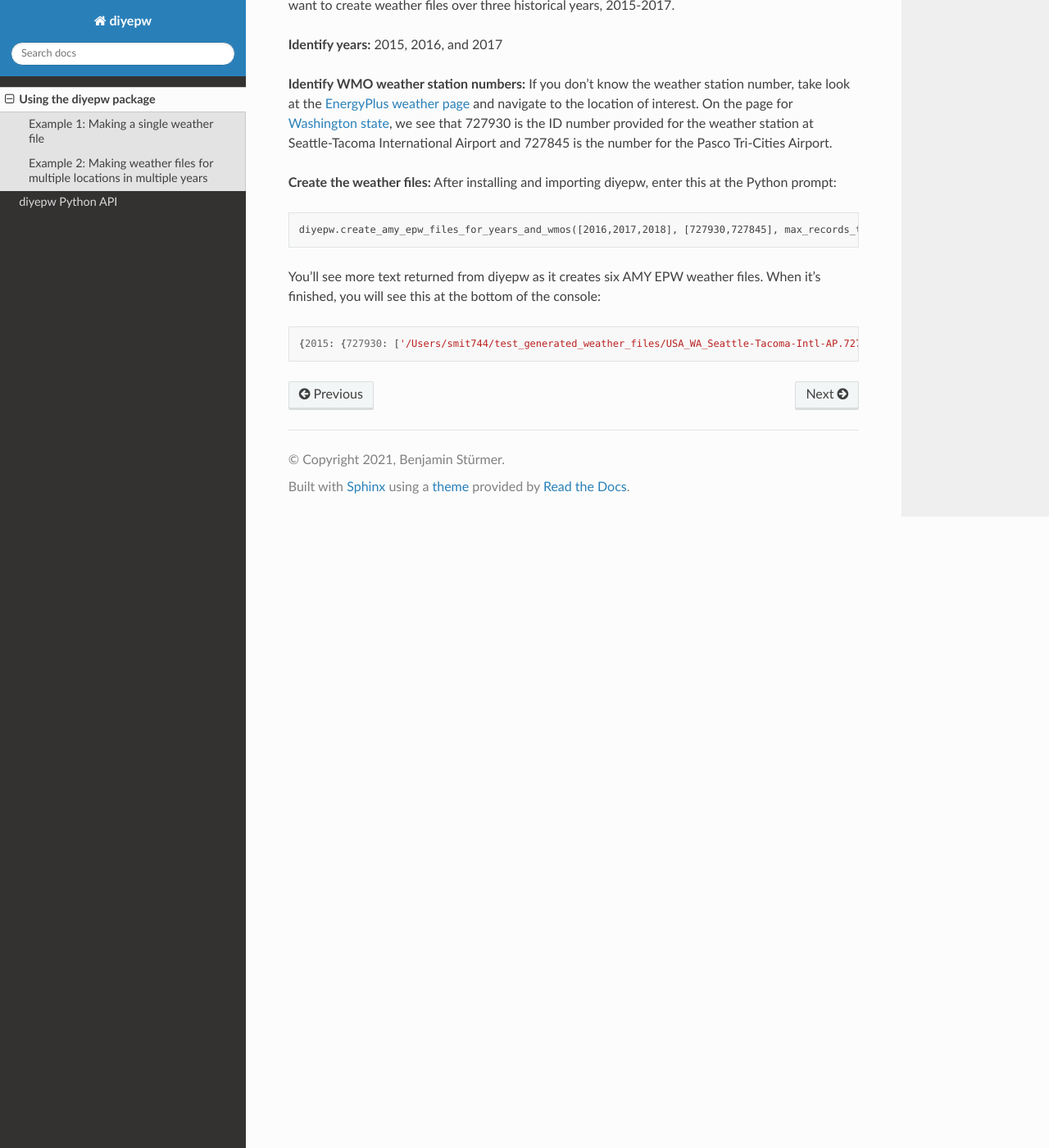
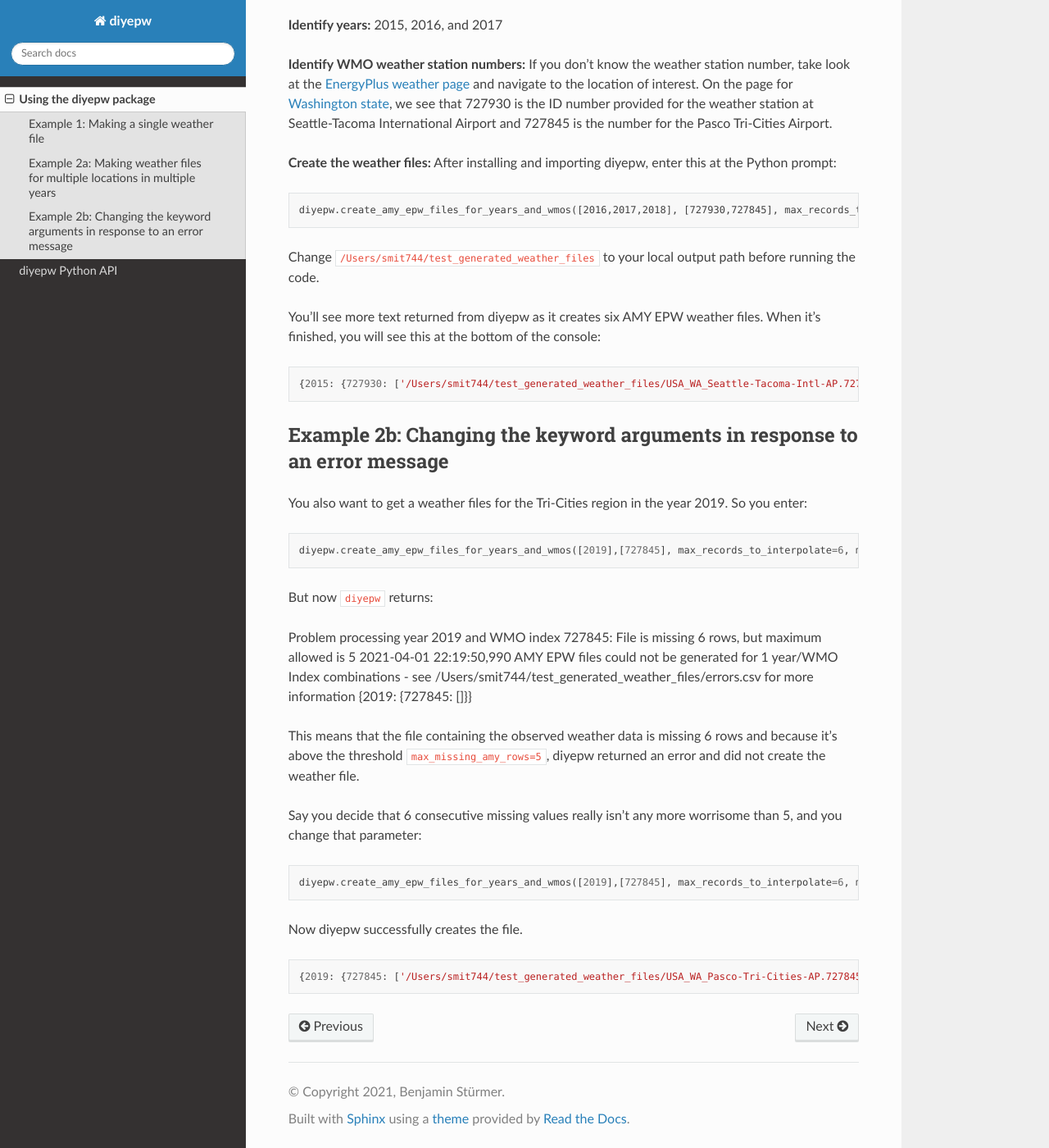
Before and after one commit to IMMM-SFA/diyepw, a Sphinx documentation site: the page built from docs/tutorial.rst, in a window 1280 px wide and 1400 px high, scrolled down 2466 px. Shown: the whole window at 82% size. Built offline with Sphinx 7.4.7 and the Read the Docs theme 2.0.0, drawn with Linux system fonts in a browser that asks for light colours; some of the changed text lies outside the part shown.

Commit message:
Update tutorial.rst

```diff
--- a/docs/tutorial.rst
+++ b/docs/tutorial.rst
@@ -76,7 +76,7 @@ When diyepw has created the file, you will see this at the bottom of the console
 
 
 
-Example 2: Making weather files for multiple locations in multiple years
+Example 2a: Making weather files for multiple locations in multiple years
 --------------------------------------------------------------------------------
 
 Now you want to get weather files for two different locations in Washington state: the first in Seattle and the second in the Tri-Cities region (comprised of Kennewick, Pasco, and Richland). You want to create weather files over three historical years, 2015-2017.
@@ -90,7 +90,38 @@ Now you want to get weather files for two different locations in Washington stat
 
     diyepw.create_amy_epw_files_for_years_and_wmos([2016,2017,2018], [727930,727845], max_records_to_interpolate=6, max_records_to_impute=48, max_missing_amy_rows=5, allow_downloads=True,amy_epw_dir=’/Users/smit744/test_generated_weather_files’)
 
+Change ``/Users/smit744/test_generated_weather_files`` to your local output path before running the code.
+
 You’ll see more text returned from diyepw as it creates six AMY EPW weather files. When it’s finished, you will see this at the bottom of the console:
 ::
 
 {2015: {727930: ['/Users/smit744/test_generated_weather_files/USA_WA_Seattle-Tacoma-Intl-AP.727930_AMY_2015.epw'], 727845:      ['/Users/smit744/test_generated_weather_files/USA_WA_Pasco-Tri-Cities-AP.727845_AMY_2015.epw']}, 2016: {727930: ['/Users/smit744/test_generated_weather_files/USA_WA_Seattle-Tacoma-Intl-AP.727930_AMY_2016.epw'], 727845: ['/Users/smit744/test_generated_weather_files/USA_WA_Pasco-Tri-Cities-AP.727845_AMY_2016.epw']}, 2017: {727930: ['/Users/smit744/test_generated_weather_files/USA_WA_Seattle-Tacoma-Intl-AP.727930_AMY_2017.epw'], 727845: ['/Users/smit744/test_generated_weather_files/USA_WA_Pasco-Tri-Cities-AP.727845_AMY_2017.epw']}}
+
+
+
+Example 2b: Changing the keyword arguments in response to an error message
+--------------------------------------------------------------------------------
+
+You also want to get a weather files for the Tri-Cities region in the year 2019. So you enter:
+::
+
+    diyepw.create_amy_epw_files_for_years_and_wmos([2019],[727845], max_records_to_interpolate=6, max_records_to_impute=48, max_missing_amy_rows=5,allow_downloads=True,amy_epw_dir='/Users/smit744/test_generated_weather_files')
+
+But now ``diyepw`` returns:
+::
+
+Problem processing year 2019 and WMO index 727845: File is missing 6 rows, but maximum allowed is 5
+2021-04-01 22:19:50,990 AMY EPW files could not be generated for 1 year/WMO Index combinations - see /Users/smit744/test_generated_weather_files/errors.csv for more information
+{2019: {727845: []}}
+
+This means that the file containing the observed weather data is missing 6 rows and because it’s above the threshold ``max_missing_amy_rows=5``, diyepw returned an error and did not create the weather file.
+
+Say you decide that 6 consecutive missing values really isn’t any more worrisome than 5, and you change that parameter:
+::
+
+    diyepw.create_amy_epw_files_for_years_and_wmos([2019],[727845], max_records_to_interpolate=6, max_records_to_impute=48, max_missing_amy_rows=6,allow_downloads=True,amy_epw_dir='/Users/smit744/test_generated_weather_files')
+
+Now diyepw successfully creates the file.
+::
+
+{2019: {727845: ['/Users/smit744/test_generated_weather_files/USA_WA_Pasco-Tri-Cities-AP.727845_AMY_2019.epw']}}
```
Also changed, not shown: other parts of docs/tutorial.rst (+1 -1 lines).
